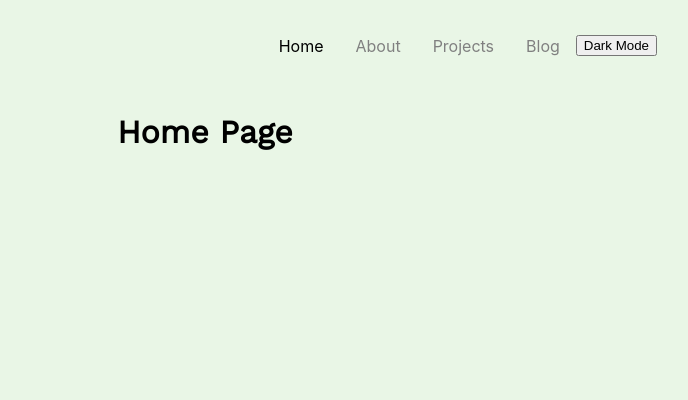
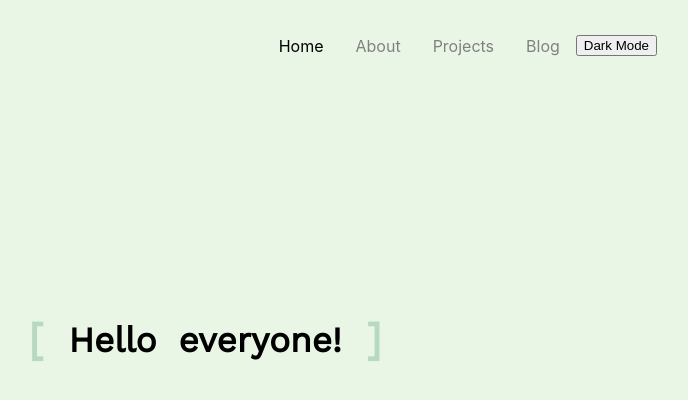
Before and after one commit to jennweir/jennweir.github.io, a React (Create React App) app: page / in a window 1280 px wide. Shown: the top 400 px of the page, without its empty margins (435-1123 px from the left). Built offline with nearby package versions, Linux system fonts and the light colour scheme.

Commit message:
added cool effect to home page

```diff
--- a/package.json
+++ b/package.json
@@ -15,6 +15,7 @@
     "react-router-dom": "^6.6.1",
     "react-scripts": "5.0.1",
     "react-scroll-to-top": "^3.0.0",
+    "sass": "^1.57.1",
     "styled-components": "^5.3.6",
     "web-vitals": "^2.1.4"
   },
--- a/public/index.html
+++ b/public/index.html
@@ -6,8 +6,8 @@
     <meta name="viewport" content="width=device-width, initial-scale=1" />
     <meta name="theme-color" content="#000000" />
     <meta
-      name="description"
-      content="Web site created using create-react-app"
+      name="Jennifer Weir's Personal Website"
+      content="Jennifer Weir's personal web site created using create-react-app"
     />
     <link rel="apple-touch-icon" href="%PUBLIC_URL%/logo.png" />
     <link rel="preconnect" href="https://fonts.googleapis.com">
@@ -29,9 +29,22 @@
     -->
     <title>Jennifer Weir</title>
     <style>
+      @media (min-width: 769px) {
+        .desktop-only {
+          flex: '100%';
+        }
+      }
       @media (max-width: 768px) {
         .mobile {
           flex-wrap: wrap;
+        }
+        .mobile-only {
+          flex: '50%';
+        }
+      }
+      @media (max-width: 575px) {
+        .mobile-disappear {
+            display: none;
         }
       }
     </style>
--- a/src/pages/index.js
+++ b/src/pages/index.js
@@ -1,11 +1,24 @@
 import React from 'react';
 import GoToTop from '../components/GoToTop';
+import './style.scss';
 
 const Home = () => {
   return (
     <div style={{ display: 'flex', justifyContent: 'Center', alignItems: 'Center' }} className="font-link">
-      <h1>Home Page</h1>
+      <div class="content">
+        <div class="content__container">
+          <p class="content__container__text">
+            Hello
+          </p>
 
+          <ul class="content__container__list">
+            <li class="content__container__list__item">world</li>
+            <li class="content__container__list__item">coders</li>
+            <li class="content__container__list__item">creatives</li>
+            <li class="content__container__list__item">everyone!</li>
+          </ul>
+        </div>
+      </div>
       <GoToTop />
     </div>
   );
--- /dev/null
+++ b/src/pages/style.scss
@@ -0,0 +1,125 @@
+.content {
+position: absolute;
+top: 50%;
+left: 50%;
+transform: translate(-50%, -50%);
+height: 160px;
+font-size: 35px;
+line-height: 40px;
+color: #000000;
+
+    &__container {
+        font-weight: 600;
+        overflow: hidden;
+        height: 40px;
+        padding: 0 40px;
+
+        &:before {
+        content: '[';
+        left: 0;
+        }
+
+        &:after {
+        content: ']';
+        position: absolute;
+        right: 0;
+        }
+
+        &:after, &:before {
+        position: absolute;
+        top: 0;
+
+        color: rgb(4, 116, 56);
+        font-size: 42px;
+        line-height: 40px;
+
+        -webkit-animation-name: opacity;
+        -webkit-animation-duration: 2s;
+        -webkit-animation-iteration-count: infinite;
+        animation-name: opacity;
+        animation-duration: 2s;
+        animation-iteration-count: infinite;
+        }
+
+        &__text {
+        display: inline;
+        float: left;
+        margin: 0;
+        }
+
+        &__list {
+        margin-top: 0;
+        padding-left: 110px;
+        text-align: left;
+        list-style: none;
+
+        -webkit-animation-name: change;
+        -webkit-animation-duration: 10s;
+        -webkit-animation-iteration-count: infinite;
+        animation-name: change;
+        animation-duration: 10s;
+        animation-iteration-count: infinite;
+
+            &__item {
+                line-height: 40px;
+                margin: 0;
+            }
+        }
+    }
+}
+
+@-webkit-keyframes opacity {
+0%, 100% {opacity:0;}
+50% {opacity:1;}
+}
+
+@-webkit-keyframes change {
+0%, 12.66%, 100% {transform:translate3d(0,0,0);}
+16.66%, 29.32% {transform:translate3d(0,-25%,0);}
+33.32%,45.98% {transform:translate3d(0,-50%,0);}
+49.98%,62.64% {transform:translate3d(0,-75%,0);}
+66.64%,79.3% {transform:translate3d(0,-50%,0);}
+83.3%,95.96% {transform:translate3d(0,-25%,0);}
+}
+
+@-o-keyframes opacity {
+0%, 100% {opacity:0;}
+50% {opacity:1;}
+}
+
+@-o-keyframes change {
+0%, 12.66%, 100% {transform:translate3d(0,0,0);}
+16.66%, 29.32% {transform:translate3d(0,-25%,0);}
+33.32%,45.98% {transform:translate3d(0,-50%,0);}
+49.98%,62.64% {transform:translate3d(0,-75%,0);}
+66.64%,79.3% {transform:translate3d(0,-50%,0);}
+83.3%,95.96% {transform:translate3d(0,-25%,0);}
+}
+
+@-moz-keyframes opacity {
+0%, 100% {opacity:0;}
+50% {opacity:1;}
+}
+
+@-moz-keyframes change {
+0%, 12.66%, 100% {transform:translate3d(0,0,0);}
+16.66%, 29.32% {transform:translate3d(0,-25%,0);}
+33.32%,45.98% {transform:translate3d(0,-50%,0);}
+49.98%,62.64% {transform:translate3d(0,-75%,0);}
+66.64%,79.3% {transform:translate3d(0,-50%,0);}
+83.3%,95.96% {transform:translate3d(0,-25%,0);}
+}
+
+@keyframes opacity {
+0%, 100% {opacity:0;}
+50% {opacity:1;}
+}
+
+@keyframes change {
+0%, 12.66%, 100% {transform:translate3d(0,0,0);}
+16.66%, 29.32% {transform:translate3d(0,-25%,0);}
+33.32%,45.98% {transform:translate3d(0,-50%,0);}
+49.98%,62.64% {transform:translate3d(0,-75%,0);}
+66.64%,79.3% {transform:translate3d(0,-50%,0);}
+83.3%,95.96% {transform:translate3d(0,-25%,0);}
+}
```
Also changed, not shown: src/pages/About.js (+36 -39 lines), 1 other file (tests, documents, lock files or other folders).
